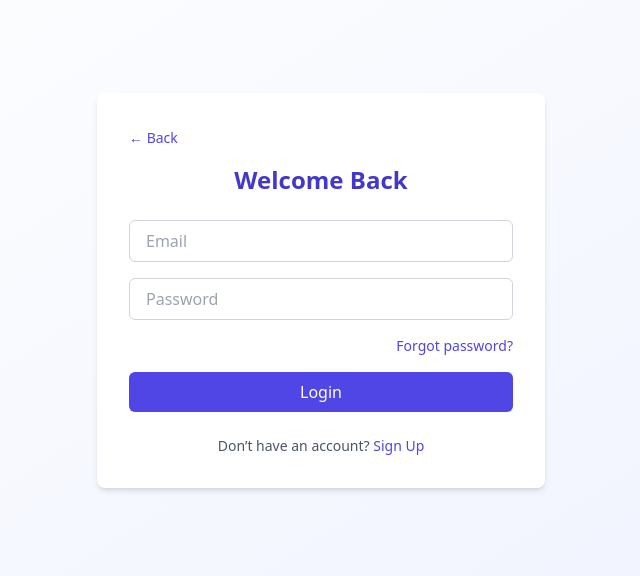
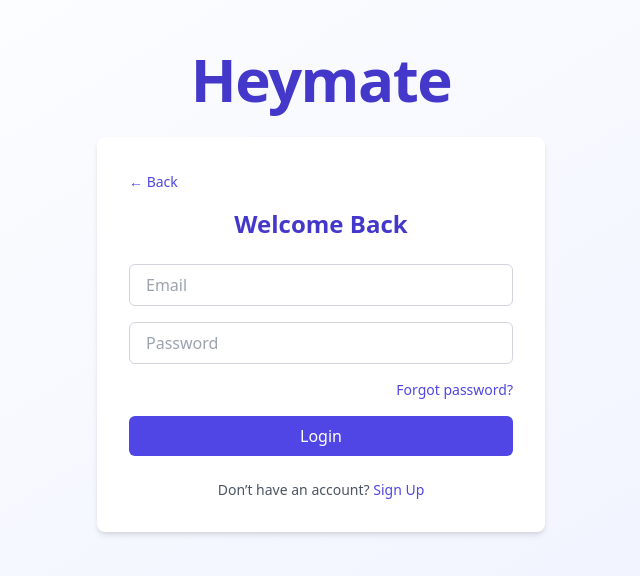
Before and after one commit to ranjanphk/Dailydo, a Next.js app: page /login in a window 1280 px wide. Shown: the part 110-686 px from the top of the page, without its empty margins (319-959 px from the left). Built offline with nearby package versions, Linux system fonts and the light colour scheme; no server answers.

Commit message:
Landing Page links added

```diff
--- a/pages/index.js
+++ b/pages/index.js
@@ -13,7 +13,7 @@ export default function Home() {
       {/* Hero Section */}
       <header className="flex flex-col items-center justify-center text-center py-24 px-6">
         <motion.h1
-          className="text-6xl font-extrabold text-indigo-700 tracking-tight"
+          className="text-6xl font-extrabold text-indigo-700 tracking-tight flex-col"
           initial={{ opacity: 0, y: -20 }}
           animate={{ opacity: 1, y: 0 }}
         >
--- a/pages/login.js
+++ b/pages/login.js
@@ -1,6 +1,7 @@
 import { useState } from "react";
 import { useRouter } from "next/router";
 import { login } from "../lib/auth";
+import { motion } from "framer-motion";
 
 export default function LoginPage() {
   const [email, setEmail] = useState("");
@@ -21,7 +22,16 @@ export default function LoginPage() {
   };
 
   return (
-    <div className="min-h-screen flex items-center justify-center bg-gradient-to-br from-white to-indigo-50 px-4">
+    <div className="min-h-screen flex items-center justify-center bg-gradient-to-br from-white to-indigo-50 px-4 py-50 flex-col gap-7">
+
+        <motion.h1
+          className="text-6xl font-extrabold text-indigo-700 tracking-tight cursor-pointer"
+          initial={{ opacity: 0, y: -20 }}
+          animate={{ opacity: 1, y: 0 }}
+          onClick={() => router.push('/')}
+        >
+          Heymate
+        </motion.h1>
       <div className="bg-white shadow-md rounded-lg p-8 max-w-md w-full">
         <button
           onClick={() => router.back()}
--- a/pages/signup.js
+++ b/pages/signup.js
@@ -3,6 +3,7 @@
 import { useState } from "react";
 import { useRouter } from "next/router";
 import { signup } from "../lib/auth";
+import { motion } from "framer-motion";
 
 export default function SignupPage() {
   const [email, setEmail] = useState("");
@@ -23,7 +24,17 @@ export default function SignupPage() {
   };
 
   return (
-    <div className="min-h-screen flex items-center justify-center bg-gradient-to-br from-white to-indigo-50 px-4">
+    <div className="min-h-screen flex items-center justify-center bg-gradient-to-br from-white to-indigo-50 px-4 gap-7 py-50 flex-col">
+
+        <motion.h1
+          className="text-6xl font-extrabold text-indigo-700 tracking-tight cursor-pointer"
+          initial={{ opacity: 0, y: -20 }}
+          animate={{ opacity: 1, y: 0 }}
+          onClick={() => router.push('/')}
+          cursor="pointer"
+        >
+          Heymate
+        </motion.h1>
       <div className="bg-white shadow-md rounded-lg p-8 max-w-md w-/2">
         <button
           onClick={() => router.back()}
```
